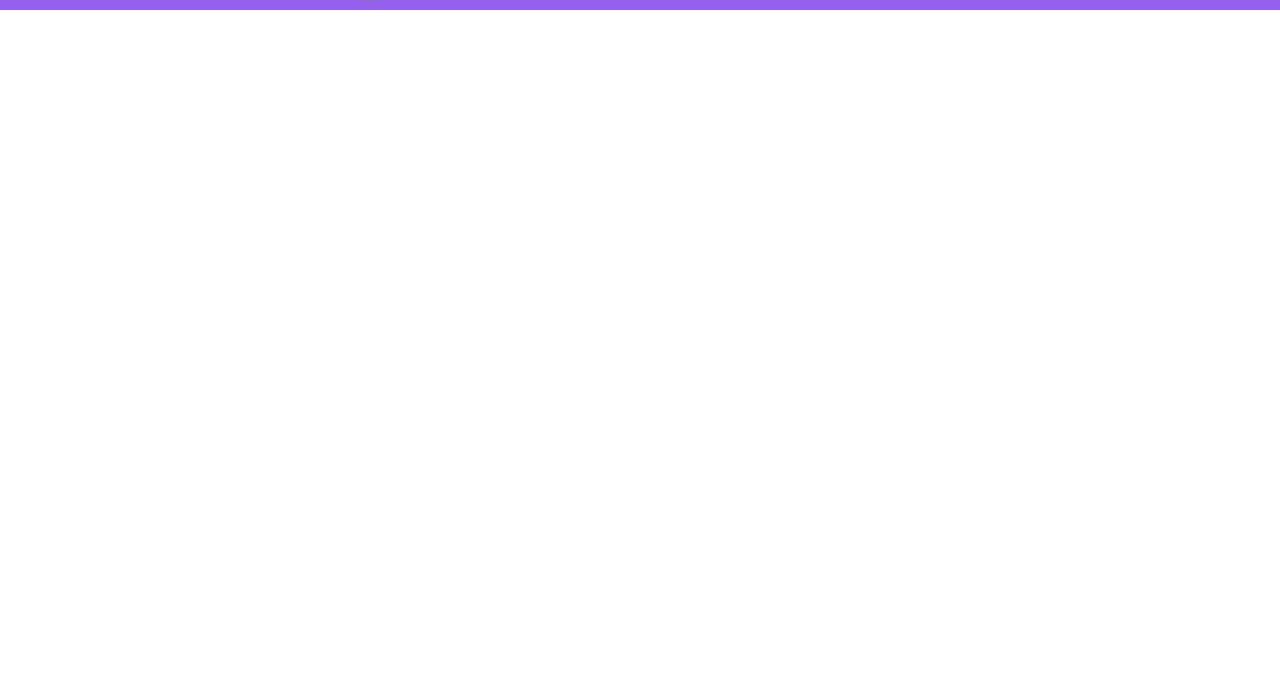
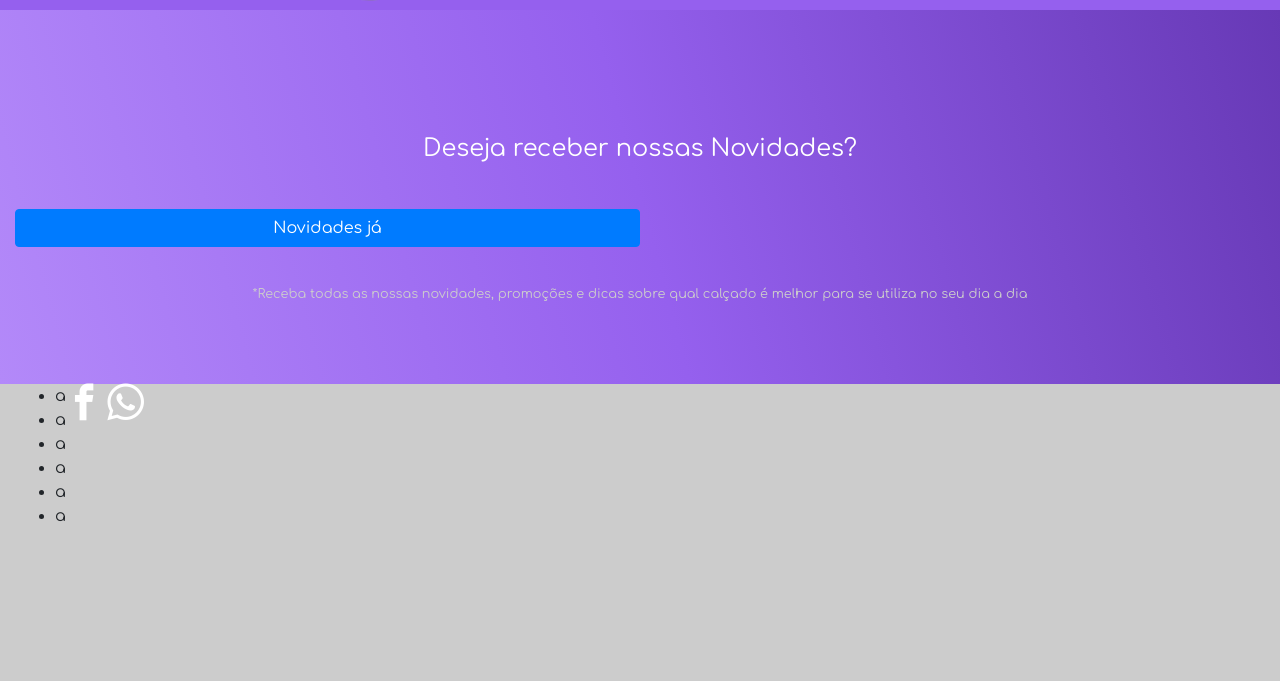
Before and after one commit to otaviogui/Loja-pe-de-moca, a website: page client/home.html in a window 1280 px wide. Shown: the part 1378-2059 px from the top of the page. Before the commit the page ends 1405 px from the top, so only its background shows below. Drawn offline with nearby package versions, Linux system fonts and the light colour scheme; files whose address does not match are found by name.

Commit message:
adicionando newletter e footer da pagina.
Falta encontrar alguns icones das redes socias.

```diff
--- a/client/assets/css/estilo.css
+++ b/client/assets/css/estilo.css
@@ -115,7 +115,6 @@ i{
 }
 .card img{
     width: 100%;
-    height: auto;
     border-radius:0 12px 12px 0 ;
     border:1px solid rgba(#fff, #fff, #fff, 0.3) ;
     justify-content: center;
@@ -129,6 +128,27 @@ i{
 #preco-produto{
 
 }
+#newletter{
+    background:linear-gradient( 75deg, #b389f9, #9560ee,#6739b6 );
+    /*background-color: #b389f9;*/
+}
+#newletter h4{
+    color:white;
+    text-align: center;
+    margin-top: 10%;
+}
+.btn{margin-top: 3%;}
+#newletter p{
+    color:#ccc;
+    text-align:center;
+    font-size:0.8rem;
+    margin-top: 3%;
+}
+
+#footer{
+background-color: #ccc;
+}
+
 
 .legenda-box-fluid{
     margin-top:-15px !important;
--- a/client/home.html
+++ b/client/home.html
@@ -121,6 +121,32 @@
             </div>
         </div>
 
+         <div class="row">
+             <div id="newletter" class="box-fluid col-sm-12">
+                 <h4 class="title">Deseja receber nossas Novidades?</h4>
+                 <button type="button" class="col-sm-6 btn btn-primary"> Novidades já  </button>
+                 <p>*Receba todas as nossas novidades, promoções e dicas sobre qual calçado é melhor para se utiliza no seu dia a dia </p>
+             </div>
+         </div>
+
+         <div class="row">
+             <div class="box-fluid col-sm-12 d-flex" id="footer">
+                 <ul class="">
+                     <li class>a</li>
+                     <li class>a</li>
+                     <li class>a</li>
+                     <li class>a</li>
+                     <li class>a</li>
+                     <li class>a</li>
+                 </ul>
+
+                 <div class="sociais" alt="rede sociais">
+                     <i class="icon-facebook" alt="Facebook - curta nossa fã-pág"></i>
+                     <i class="icon-instagram" alt="Instagram - curta nosso mural de fotos"></i>
+                     <i class="icon-whatsapp" alt="Whattsapp - nos chame no whattsapp"></i>
+                 </div>
+             </div>
+         </div>
 
     </div>
 
```
